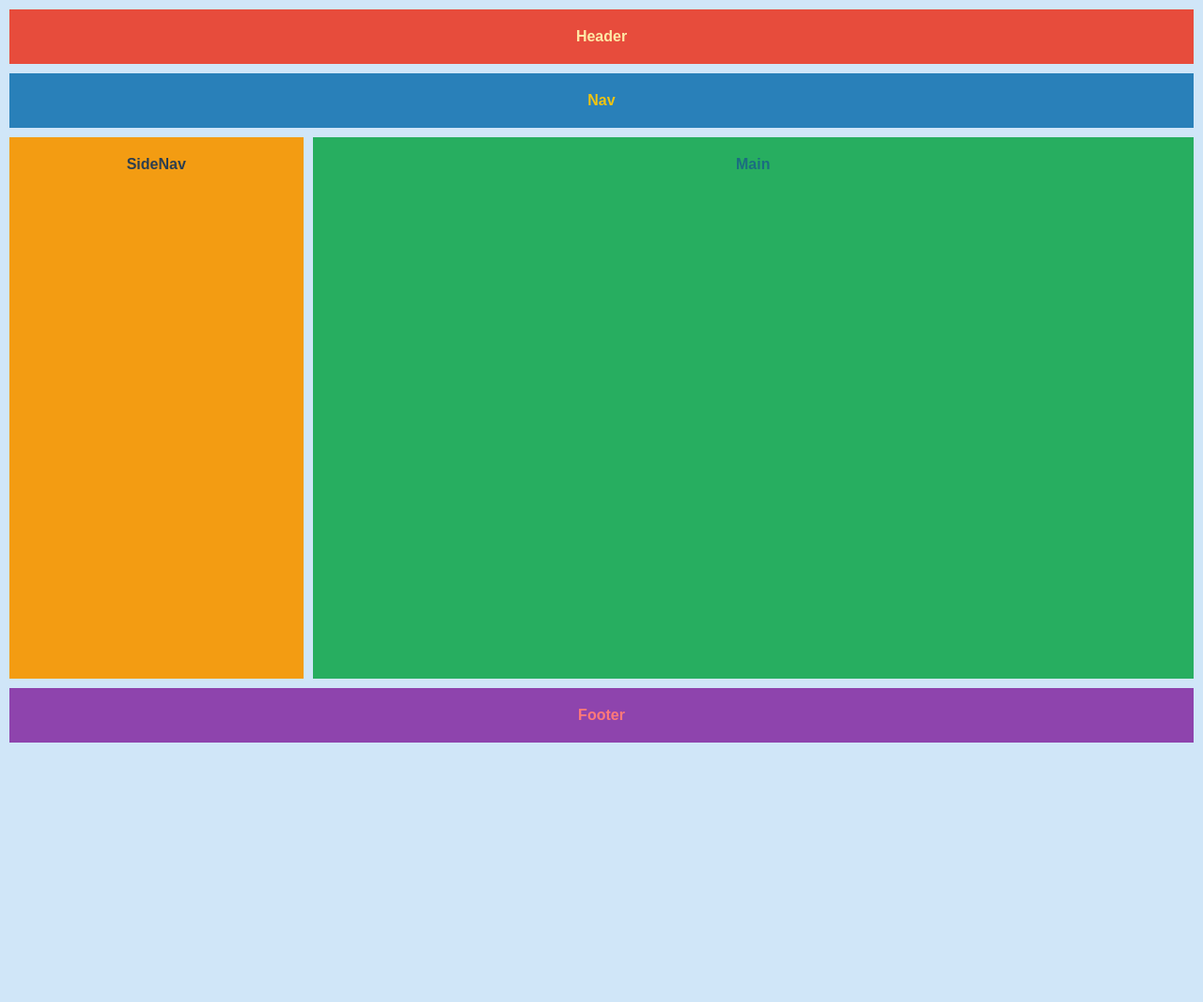
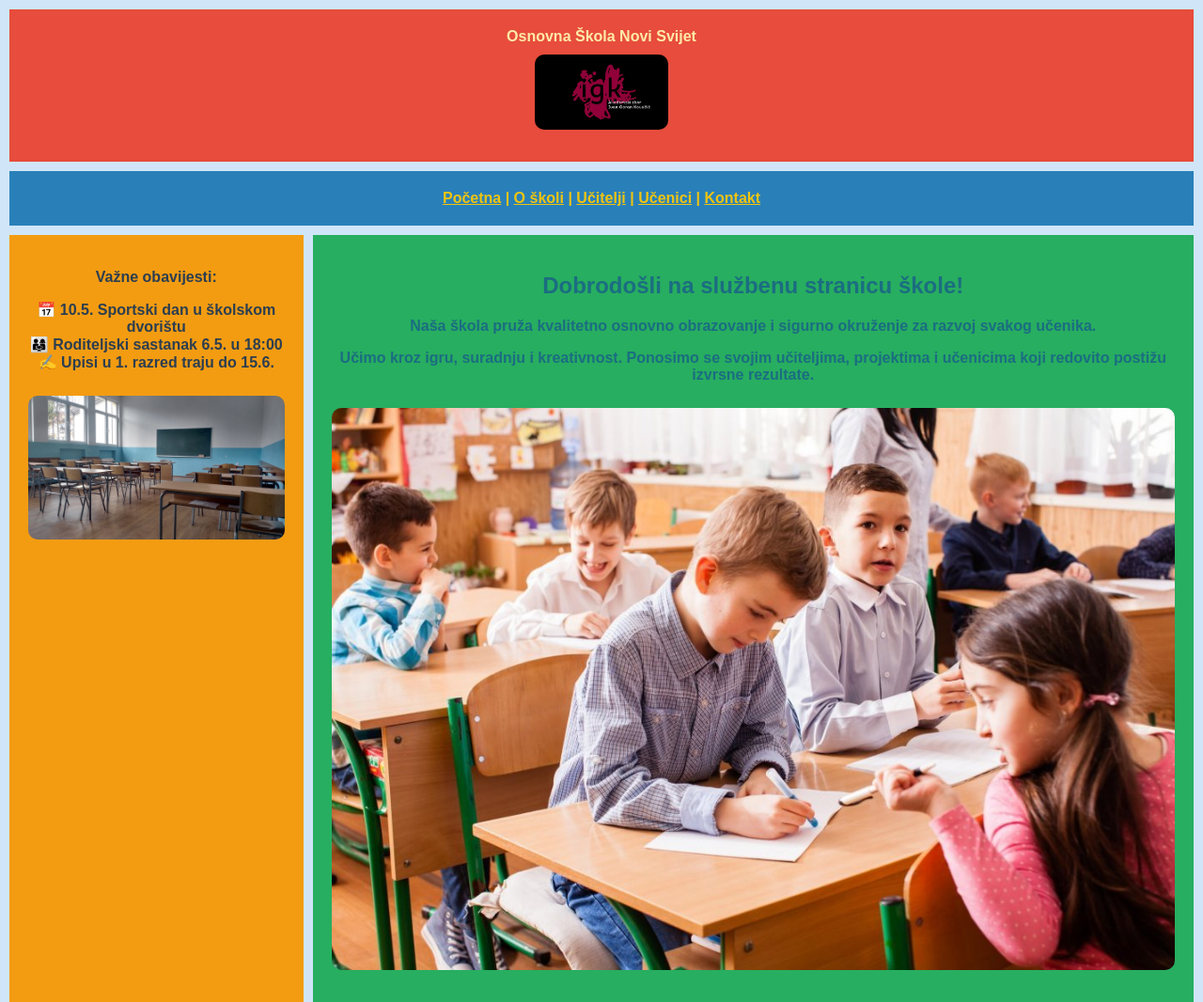
Before and after one commit to AntonioGaric/CSS-TEST, a plain HTML site: page index.html in a window 1280 px wide. Shown: the top 1066 px of the page at 94% size. Before the commit the page ends 800 px from the top, so only its background shows below. Drawn offline with Linux system fonts and the light colour scheme.

Commit message:
Add files via upload

```diff
--- a/index.html
+++ b/index.html
@@ -81,15 +81,57 @@
         min-height: 150px;
       }
     }
+
+    img {
+      max-width: 100%;
+      height: auto;
+      border-radius: 10px;
+      margin: 10px 0;
+    }
+
+    ul {
+      list-style: none;
+      padding: 0;
+    }
+
+    a {
+      color: inherit;
+      text-decoration: underline;
+    }
   </style>
 </head>
 <body>
   <div class="grid-container">
-    <header>Header</header>
-    <nav>Nav</nav>
-    <aside>SideNav</aside>
-    <main>Main</main>
-    <footer>Footer</footer>
+    <header>
+      Osnovna Škola Novi Svijet<br>
+      <img src="logo.jpg" alt="Logo škole" style="max-height: 80px;">
+    </header>
+    <nav>
+      <a href="#">Početna</a> |
+      <a href="#">O školi</a> |
+      <a href="#">Učitelji</a> |
+      <a href="#">Učenici</a> |
+      <a href="#">Kontakt</a>
+    </nav>
+    <aside>
+      <p><strong>Važne obavijesti:</strong></p>
+      <ul>
+        <li>📅 <strong>10.5.</strong> Sportski dan u školskom dvorištu</li>
+        <li>👨‍👩‍👧 Roditeljski sastanak 6.5. u 18:00</li>
+        <li>✍️ Upisi u 1. razred traju do 15.6.</li>
+      </ul>
+      <img src="Ucionica1.jpg" alt="Učionica">
+    </aside>
+    <main>
+      <h2>Dobrodošli na službenu stranicu škole!</h2>
+      <p>Naša škola pruža kvalitetno osnovno obrazovanje i sigurno okruženje za razvoj svakog učenika.</p>
+      <p>Učimo kroz igru, suradnju i kreativnost. Ponosimo se svojim učiteljima, projektima i učenicima koji redovito postižu izvrsne rezultate.</p>
+      <img src="djeca.jpeg" alt="Djeca u učionici">
+    </main>
+    <footer>
+      &copy; 2025 Osnovna Škola Novi Svijet<br>
+      📧 Email: info@osnovnaskola.hr | 📞 Telefon: 012/345-678
+    </footer>
   </div>
 </body>
 </html>
```
Also changed, not shown: Ucionica1.jpg (added), djeca.jpeg (added), logo.jpg (added).
